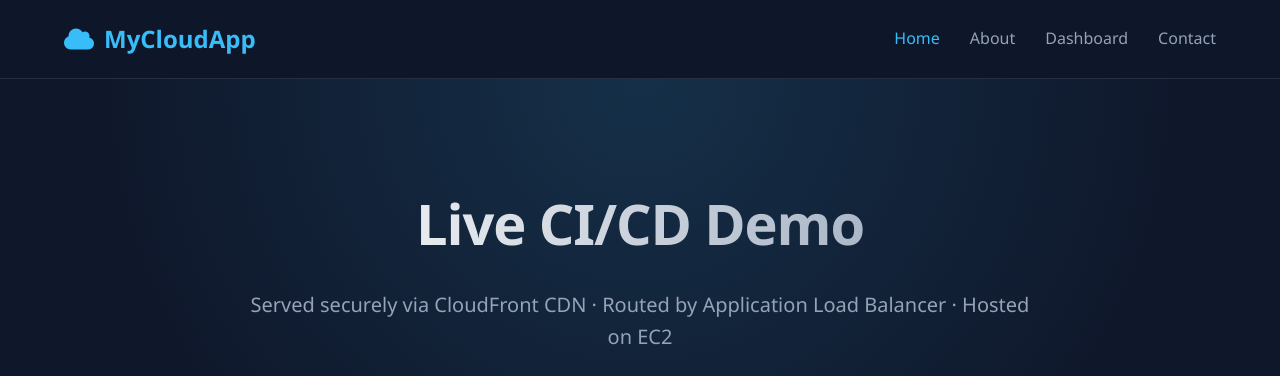
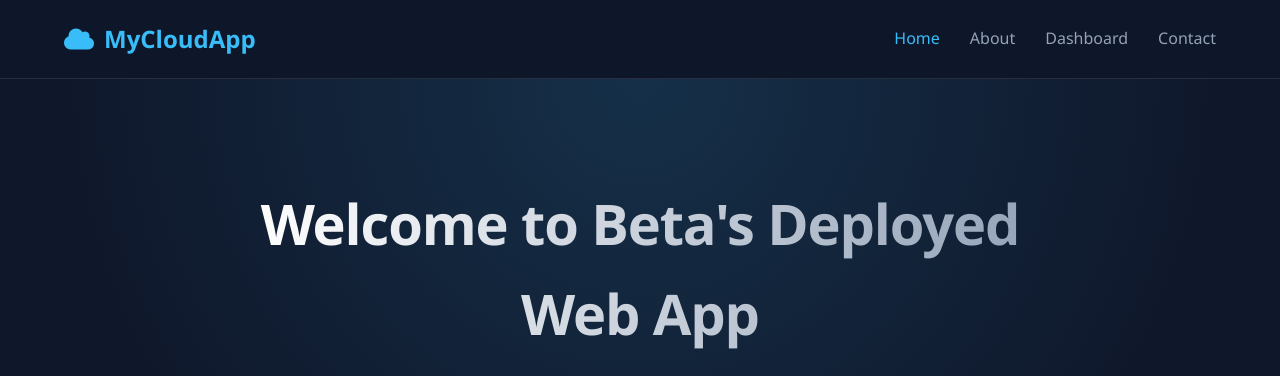
Before and after one commit to AmoahEmmanuelLarbi/AZUBI_AFRICA_BETA_aws-secure-scalable-webapp, a plain HTML site: page index.html in a window 1280 px wide. Shown: the top 376 px of the page. Drawn offline with Linux system fonts and the light colour scheme.

Commit message:
Update index.html

```diff
--- a/index.html
+++ b/index.html
@@ -31,7 +31,7 @@
     <!-- Hero Section -->
     <header class="hero">
         <div class="hero-content">
-            <h1>Live CI/CD Demo</h1>
+            <h1>Welcome to Beta's Deployed Web App</h1>
             <p>Served securely via CloudFront CDN · Routed by Application Load Balancer · Hosted on EC2</p>
             <div class="hero-buttons">
                 <a href="#" class="btn btn-primary">View Dashboard</a>
```
